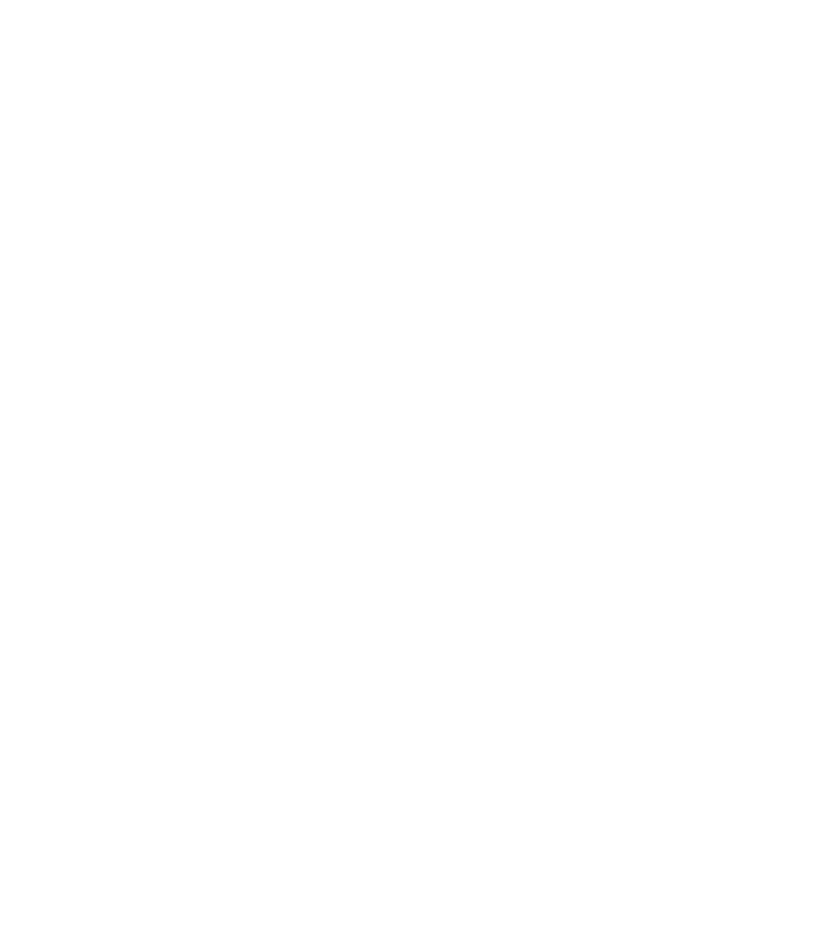
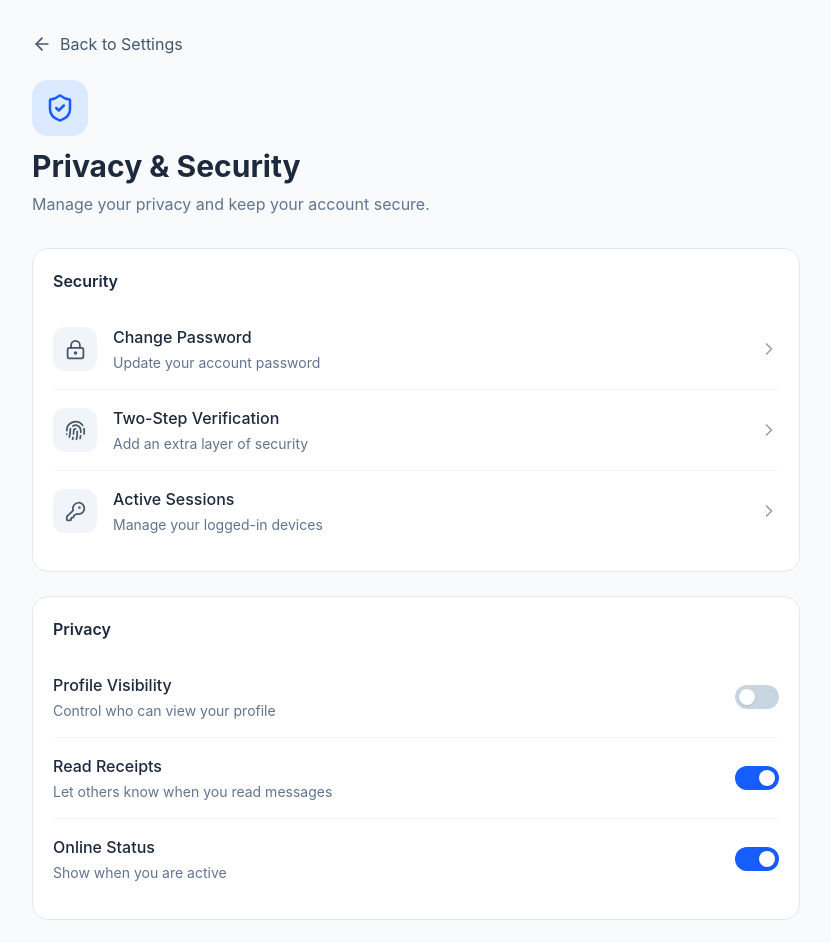
Before and after one commit to muhammed-rasiq/Pingly, a React (Vite) app: page /privacy-security in a window 1280 px wide. Before the commit this address had no page. Shown: the top 943 px of the page, without its empty margins (224-1055 px from the left). Before the commit the page ends 800 px from the top, so only its background shows below. Built offline with nearby package versions, Linux system fonts and the light colour scheme.

Commit message:
completed Privacy security page UI

```diff
--- a/src/App.tsx
+++ b/src/App.tsx
@@ -15,6 +15,7 @@
 import ChatSearch from './page/ChatSearch'
 import ArchivedChats from './page/ArchivedChats'
 import BlockedContacts from './page/BlockedContacts'
+import PrivacySecurity from './page/PrivacySecurity'
 
 function App() {
 
@@ -38,6 +39,10 @@
       <Route path='chatSearch' element={<ChatSearch/>}/>
       <Route path='archivedChats' element={<ArchivedChats/>}/>
       <Route path="blocked-contacts" element={<BlockedContacts />} />
+      <Route path="privacy-security" element={<PrivacySecurity />}/>
+
+
+
 
 
 
--- /dev/null
+++ b/src/page/PrivacySecurity.tsx
@@ -0,0 +1,142 @@
+import React from 'react';
+import {
+  ShieldCheck,
+  LockKeyhole,
+  Eye,
+  Fingerprint,
+  KeyRound,
+  ChevronRight,
+  ArrowLeft,
+} from "lucide-react";
+
+function PrivacySecurity() {
+  return (
+   <>
+   <div className="min-h-screen bg-slate-50 p-4 sm:p-8">
+      <div className="mx-auto max-w-3xl">
+        <button className="mb-6 flex items-center gap-2 text-slate-600 hover:text-blue-600">
+          <ArrowLeft size={20} />
+          Back to Settings
+        </button>
+
+        <div className="mb-8">
+          <div className="mb-3 flex h-14 w-14 items-center justify-center rounded-2xl bg-blue-100 text-blue-600">
+            <ShieldCheck size={30} />
+          </div>
+          <h1 className="text-3xl font-bold text-slate-800">
+            Privacy & Security
+          </h1>
+          <p className="mt-2 text-slate-500">
+            Manage your privacy and keep your account secure.
+          </p>
+        </div>
+
+        <div className="mb-6 rounded-2xl border border-slate-200 bg-white p-5">
+          <h2 className="mb-4 font-semibold text-slate-800">
+            Security
+          </h2>
+
+          {[
+            {
+              icon: LockKeyhole,
+              title: "Change Password",
+              desc: "Update your account password",
+            },
+            {
+              icon: Fingerprint,
+              title: "Two-Step Verification",
+              desc: "Add an extra layer of security",
+            },
+            {
+              icon: KeyRound,
+              title: "Active Sessions",
+              desc: "Manage your logged-in devices",
+            },
+          ].map((item) => (
+            <div
+              key={item.title}
+              className="flex cursor-pointer items-center gap-4 border-b border-slate-100 py-4 last:border-0"
+            >
+              <div className="flex h-11 w-11 items-center justify-center rounded-xl bg-slate-100 text-slate-600">
+                <item.icon size={21} />
+              </div>
+
+              <div className="flex-1">
+                <h3 className="font-medium text-slate-800">
+                  {item.title}
+                </h3>
+                <p className="mt-1 text-sm text-slate-500">
+                  {item.desc}
+                </p>
+              </div>
+
+              <ChevronRight size={20} className="text-slate-400" />
+            </div>
+          ))}
+        </div>
+
+        <div className="rounded-2xl border border-slate-200 bg-white p-5">
+          <h2 className="mb-4 font-semibold text-slate-800">
+            Privacy
+          </h2>
+
+          {[
+            {
+              title: "Profile Visibility",
+              desc: "Control who can view your profile",
+            },
+            {
+              title: "Read Receipts",
+              desc: "Let others know when you read messages",
+            },
+            {
+              title: "Online Status",
+              desc: "Show when you are active",
+            },
+          ].map((item, index) => (
+            <div
+              key={item.title}
+              className="flex items-center gap-4 border-b border-slate-100 py-4 last:border-0"
+            >
+              <div className="flex-1">
+                <h3 className="font-medium text-slate-800">
+                  {item.title}
+                </h3>
+                <p className="mt-1 text-sm text-slate-500">
+                  {item.desc}
+                </p>
+              </div>
+
+              <div
+                className={`flex h-6 w-11 items-center rounded-full p-1 ${
+                  index === 0
+                    ? "justify-start bg-slate-300"
+                    : "justify-end bg-blue-600"
+                }`}
+              >
+                <div className="h-4 w-4 rounded-full bg-white shadow-sm" />
+              </div>
+            </div>
+          ))}
+        </div>
+
+        <div className="mt-6 flex items-start gap-3 rounded-2xl border border-blue-100 bg-blue-50 p-4">
+          <Eye className="mt-1 text-blue-600" size={22} />
+          <div>
+            <h3 className="font-medium text-blue-900">
+              Your Privacy Matters
+            </h3>
+            <p className="mt-1 text-sm text-blue-700">
+              Your personal information and conversations
+              should remain private and secure.
+            </p>
+          </div>
+        </div>
+      </div>
+    </div>
+
+   </>
+  );
+}
+
+export default PrivacySecurity;
```
